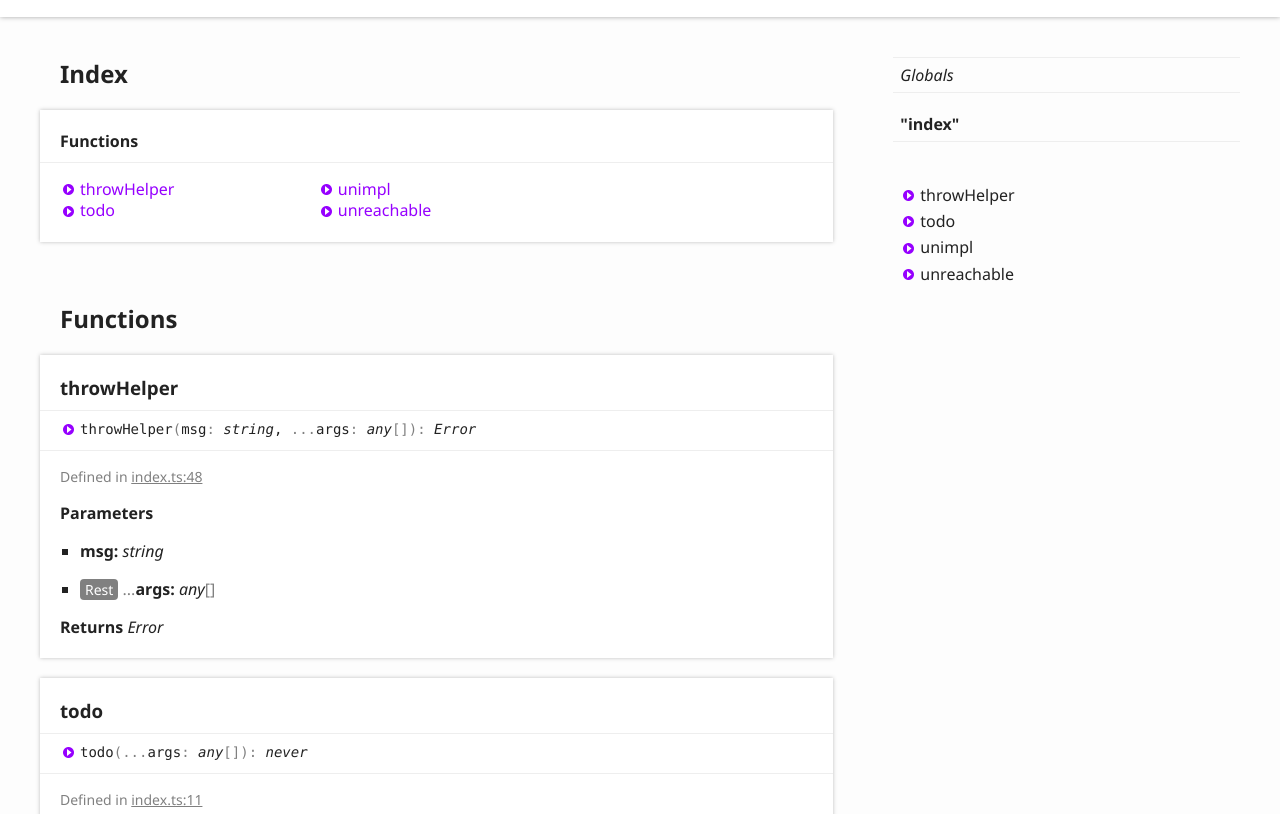
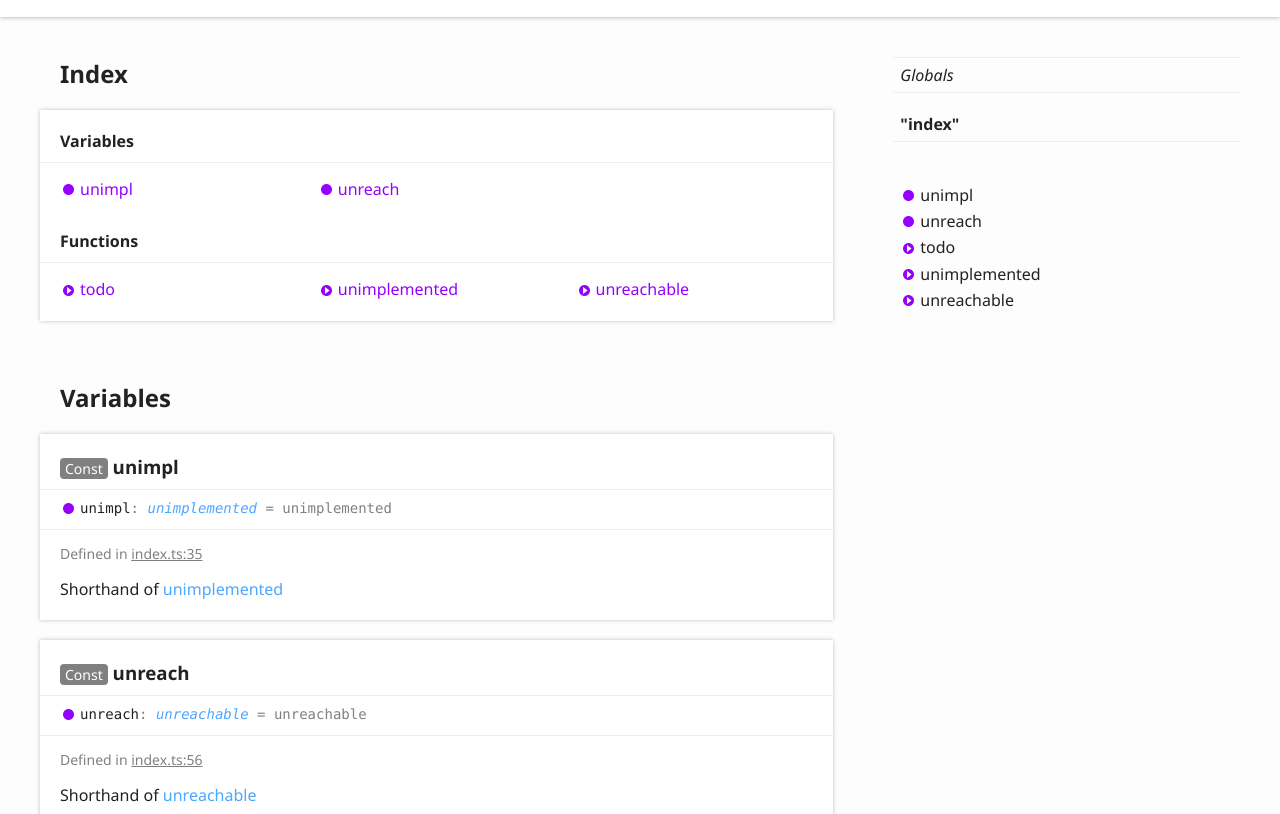
Before and after one commit to gsongsong/unimpl, a website: page docs/modules/_index_.html in a window 1280 px wide. Shown: the part 138-952 px from the top of the page. Drawn offline with Linux system fonts and the light colour scheme.

Commit message:
Reanme unimpl() to unimplemented() and add a shorthand with the same name

```diff
--- a/docs/assets/js/search.js
+++ b/docs/assets/js/search.js
@@ -1,3 +1,3 @@
 var typedoc = typedoc || {};
             typedoc.search = typedoc.search || {};
-            typedoc.search.data = {"kinds":{"1":"External module","64":"Function"},"rows":[{"id":0,"kind":1,"name":"\"index\"","url":"modules/_index_.html","classes":"tsd-kind-external-module"},{"id":1,"kind":64,"name":"todo","url":"modules/_index_.html#todo","classes":"tsd-kind-function tsd-parent-kind-external-module","parent":"\"index\""},{"id":2,"kind":64,"name":"unimpl","url":"modules/_index_.html#unimpl","classes":"tsd-kind-function tsd-parent-kind-external-module","parent":"\"index\""},{"id":3,"kind":64,"name":"unreachable","url":"modules/_index_.html#unreachable","classes":"tsd-kind-function tsd-parent-kind-external-module","parent":"\"index\""},{"id":4,"kind":64,"name":"throwHelper","url":"modules/_index_.html#throwhelper","classes":"tsd-kind-function tsd-parent-kind-external-module tsd-is-not-exported","parent":"\"index\""}]};
+            typedoc.search.data = {"kinds":{"1":"External module","32":"Variable","64":"Function"},"rows":[{"id":0,"kind":1,"name":"\"index\"","url":"modules/_index_.html","classes":"tsd-kind-external-module"},{"id":1,"kind":64,"name":"todo","url":"modules/_index_.html#todo","classes":"tsd-kind-function tsd-parent-kind-external-module","parent":"\"index\""},{"id":2,"kind":64,"name":"unimplemented","url":"modules/_index_.html#unimplemented","classes":"tsd-kind-function tsd-parent-kind-external-module","parent":"\"index\""},{"id":3,"kind":32,"name":"unimpl","url":"modules/_index_.html#unimpl","classes":"tsd-kind-variable tsd-parent-kind-external-module","parent":"\"index\""},{"id":4,"kind":64,"name":"unreachable","url":"modules/_index_.html#unreachable","classes":"tsd-kind-function tsd-parent-kind-external-module","parent":"\"index\""},{"id":5,"kind":32,"name":"unreach","url":"modules/_index_.html#unreach","classes":"tsd-kind-variable tsd-parent-kind-external-module","parent":"\"index\""}]};
--- a/docs/modules/_index_.html
+++ b/docs/modules/_index_.html
@@ -71,11 +71,17 @@
 				<section class="tsd-panel tsd-index-panel">
 					<div class="tsd-index-content">
 						<section class="tsd-index-section ">
+							<h3>Variables</h3>
+							<ul class="tsd-index-list">
+								<li class="tsd-kind-variable tsd-parent-kind-external-module"><a href="_index_.html#unimpl" class="tsd-kind-icon">unimpl</a></li>
+								<li class="tsd-kind-variable tsd-parent-kind-external-module"><a href="_index_.html#unreach" class="tsd-kind-icon">unreach</a></li>
+							</ul>
+						</section>
+						<section class="tsd-index-section ">
 							<h3>Functions</h3>
 							<ul class="tsd-index-list">
-								<li class="tsd-kind-function tsd-parent-kind-external-module tsd-is-not-exported"><a href="_index_.html#throwhelper" class="tsd-kind-icon">throw<wbr>Helper</a></li>
 								<li class="tsd-kind-function tsd-parent-kind-external-module"><a href="_index_.html#todo" class="tsd-kind-icon">todo</a></li>
-								<li class="tsd-kind-function tsd-parent-kind-external-module"><a href="_index_.html#unimpl" class="tsd-kind-icon">unimpl</a></li>
+								<li class="tsd-kind-function tsd-parent-kind-external-module"><a href="_index_.html#unimplemented" class="tsd-kind-icon">unimplemented</a></li>
 								<li class="tsd-kind-function tsd-parent-kind-external-module"><a href="_index_.html#unreachable" class="tsd-kind-icon">unreachable</a></li>
 							</ul>
 						</section>
@@ -83,33 +89,40 @@
 				</section>
 			</section>
 			<section class="tsd-panel-group tsd-member-group ">
+				<h2>Variables</h2>
+				<section class="tsd-panel tsd-member tsd-kind-variable tsd-parent-kind-external-module">
+					<a name="unimpl" class="tsd-anchor"></a>
+					<h3><span class="tsd-flag ts-flagConst">Const</span> unimpl</h3>
+					<div class="tsd-signature tsd-kind-icon">unimpl<span class="tsd-signature-symbol">:</span> <a href="_index_.html#unimplemented" class="tsd-signature-type">unimplemented</a><span class="tsd-signature-symbol"> = unimplemented</span></div>
+					<aside class="tsd-sources">
+						<ul>
+							<li>Defined in <a href="https://github.com/gsongsong/unimpl/blob/534942a/src/index.ts#L35">index.ts:35</a></li>
+						</ul>
+					</aside>
+					<div class="tsd-comment tsd-typography">
+						<div class="lead">
+							<p>Shorthand of <a href="_index_.html#unimplemented">unimplemented</a></p>
+						</div>
+					</div>
+				</section>
+				<section class="tsd-panel tsd-member tsd-kind-variable tsd-parent-kind-external-module">
+					<a name="unreach" class="tsd-anchor"></a>
+					<h3><span class="tsd-flag ts-flagConst">Const</span> unreach</h3>
+					<div class="tsd-signature tsd-kind-icon">unreach<span class="tsd-signature-symbol">:</span> <a href="_index_.html#unreachable" class="tsd-signature-type">unreachable</a><span class="tsd-signature-symbol"> = unreachable</span></div>
+					<aside class="tsd-sources">
+						<ul>
+							<li>Defined in <a href="https://github.com/gsongsong/unimpl/blob/534942a/src/index.ts#L56">index.ts:56</a></li>
+						</ul>
+					</aside>
+					<div class="tsd-comment tsd-typography">
+						<div class="lead">
+							<p>Shorthand of <a href="_index_.html#unreachable">unreachable</a></p>
+						</div>
+					</div>
+				</section>
+			</section>
+			<section class="tsd-panel-group tsd-member-group ">
 				<h2>Functions</h2>
-				<section class="tsd-panel tsd-member tsd-kind-function tsd-parent-kind-external-module tsd-is-not-exported">
-					<a name="throwhelper" class="tsd-anchor"></a>
-					<h3>throw<wbr>Helper</h3>
-					<ul class="tsd-signatures tsd-kind-function tsd-parent-kind-external-module tsd-is-not-exported">
-						<li class="tsd-signature tsd-kind-icon">throw<wbr>Helper<span class="tsd-signature-symbol">(</span>msg<span class="tsd-signature-symbol">: </span><span class="tsd-signature-type">string</span>, <span class="tsd-signature-symbol">...</span>args<span class="tsd-signature-symbol">: </span><span class="tsd-signature-type">any</span><span class="tsd-signature-symbol">[]</span><span class="tsd-signature-symbol">)</span><span class="tsd-signature-symbol">: </span><span class="tsd-signature-type">Error</span></li>
-					</ul>
-					<ul class="tsd-descriptions">
-						<li class="tsd-description">
-							<aside class="tsd-sources">
-								<ul>
-									<li>Defined in <a href="https://github.com/gsongsong/unimpl/blob/04f90c1/src/index.ts#L48">index.ts:48</a></li>
-								</ul>
-							</aside>
-							<h4 class="tsd-parameters-title">Parameters</h4>
-							<ul class="tsd-parameters">
-								<li>
-									<h5>msg: <span class="tsd-signature-type">string</span></h5>
-								</li>
-								<li>
-									<h5><span class="tsd-flag ts-flagRest">Rest</span> <span class="tsd-signature-symbol">...</span>args: <span class="tsd-signature-type">any</span><span class="tsd-signature-symbol">[]</span></h5>
-								</li>
-							</ul>
-							<h4 class="tsd-returns-title">Returns <span class="tsd-signature-type">Error</span></h4>
-						</li>
-					</ul>
-				</section>
 				<section class="tsd-panel tsd-member tsd-kind-function tsd-parent-kind-external-module">
 					<a name="todo" class="tsd-anchor"></a>
 					<h3>todo</h3>
@@ -120,7 +133,7 @@
 						<li class="tsd-description">
 							<aside class="tsd-sources">
 								<ul>
-									<li>Defined in <a href="https://github.com/gsongsong/unimpl/blob/04f90c1/src/index.ts#L11">index.ts:11</a></li>
+									<li>Defined in <a href="https://github.com/gsongsong/unimpl/blob/534942a/src/index.ts#L11">index.ts:11</a></li>
 								</ul>
 							</aside>
 							<div class="tsd-comment tsd-typography">
@@ -144,16 +157,16 @@
 					</ul>
 				</section>
 				<section class="tsd-panel tsd-member tsd-kind-function tsd-parent-kind-external-module">
-					<a name="unimpl" class="tsd-anchor"></a>
-					<h3>unimpl</h3>
+					<a name="unimplemented" class="tsd-anchor"></a>
+					<h3>unimplemented</h3>
 					<ul class="tsd-signatures tsd-kind-function tsd-parent-kind-external-module">
-						<li class="tsd-signature tsd-kind-icon">unimpl<span class="tsd-signature-symbol">(</span><span class="tsd-signature-symbol">...</span>args<span class="tsd-signature-symbol">: </span><span class="tsd-signature-type">any</span><span class="tsd-signature-symbol">[]</span><span class="tsd-signature-symbol">)</span><span class="tsd-signature-symbol">: </span><span class="tsd-signature-type">never</span></li>
+						<li class="tsd-signature tsd-kind-icon">unimplemented<span class="tsd-signature-symbol">(</span><span class="tsd-signature-symbol">...</span>args<span class="tsd-signature-symbol">: </span><span class="tsd-signature-type">any</span><span class="tsd-signature-symbol">[]</span><span class="tsd-signature-symbol">)</span><span class="tsd-signature-symbol">: </span><span class="tsd-signature-type">never</span></li>
 					</ul>
 					<ul class="tsd-descriptions">
 						<li class="tsd-description">
 							<aside class="tsd-sources">
 								<ul>
-									<li>Defined in <a href="https://github.com/gsongsong/unimpl/blob/04f90c1/src/index.ts#L27">index.ts:27</a></li>
+									<li>Defined in <a href="https://github.com/gsongsong/unimpl/blob/534942a/src/index.ts#L27">index.ts:27</a></li>
 								</ul>
 							</aside>
 							<div class="tsd-comment tsd-typography">
@@ -187,7 +200,7 @@
 						<li class="tsd-description">
 							<aside class="tsd-sources">
 								<ul>
-									<li>Defined in <a href="https://github.com/gsongsong/unimpl/blob/04f90c1/src/index.ts#L43">index.ts:43</a></li>
+									<li>Defined in <a href="https://github.com/gsongsong/unimpl/blob/534942a/src/index.ts#L48">index.ts:48</a></li>
 								</ul>
 							</aside>
 							<div class="tsd-comment tsd-typography">
@@ -227,14 +240,17 @@
 			</nav>
 			<nav class="tsd-navigation secondary menu-sticky">
 				<ul class="before-current">
-					<li class=" tsd-kind-function tsd-parent-kind-external-module tsd-is-not-exported">
-						<a href="_index_.html#throwhelper" class="tsd-kind-icon">throw<wbr>Helper</a>
+					<li class=" tsd-kind-variable tsd-parent-kind-external-module">
+						<a href="_index_.html#unimpl" class="tsd-kind-icon">unimpl</a>
+					</li>
+					<li class=" tsd-kind-variable tsd-parent-kind-external-module">
+						<a href="_index_.html#unreach" class="tsd-kind-icon">unreach</a>
 					</li>
 					<li class=" tsd-kind-function tsd-parent-kind-external-module">
 						<a href="_index_.html#todo" class="tsd-kind-icon">todo</a>
 					</li>
 					<li class=" tsd-kind-function tsd-parent-kind-external-module">
-						<a href="_index_.html#unimpl" class="tsd-kind-icon">unimpl</a>
+						<a href="_index_.html#unimplemented" class="tsd-kind-icon">unimplemented</a>
 					</li>
 					<li class=" tsd-kind-function tsd-parent-kind-external-module">
 						<a href="_index_.html#unreachable" class="tsd-kind-icon">unreachable</a>
```
Also changed, not shown: docs/index.html (+1 -1 lines), src/index.ts (+18 -5 lines), README.md, dist/index.d.ts, dist/index.js, 3 other files.
